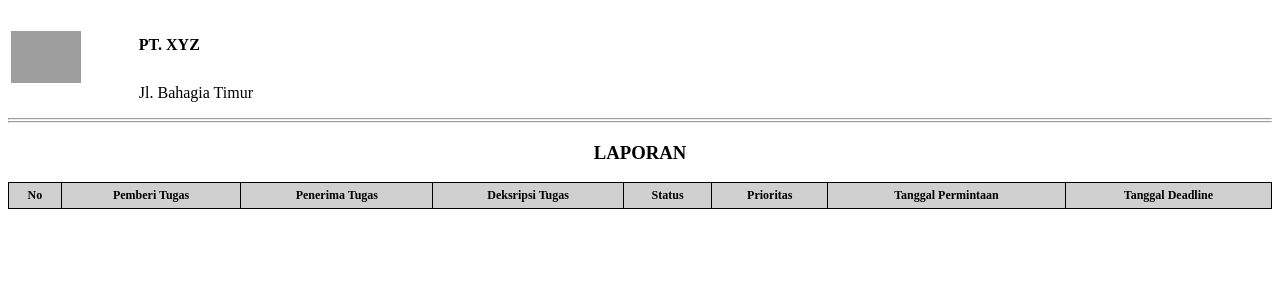
After one commit to ceceprokani/SMT-BE, a PHP site: template src/View/pdf/report.twig in a window 1280 px wide. The commit adds this page. Shown: the top 300 px of the page. Run offline with PHP 8.4, Linux system fonts and the light colour scheme; the template is opened without the code that fills it, so the values that code supplies are empty; some libraries are stand-ins or nearby versions; grey boxes are pictures that could not be loaded.

Commit message:
fix: download report

```diff
--- a/src/App/Routes.php
+++ b/src/App/Routes.php
@@ -59,3 +59,4 @@ $app->post('/task/update-status', [Task::class, 'updateStatus']);
 routes($app, 'task', Task::class);
 
 $app->get('/report', [Report::class, 'index']);
+$app->get('/report/download', [Report::class, 'download']);
--- /dev/null
+++ b/src/View/pdf/report.twig
@@ -0,0 +1,73 @@
+<!DOCTYPE html>
+<html lang="en">
+<head>
+    <meta charset="UTF-8">
+    <meta name="viewport" content="width=device-width, initial-scale=1.0">
+    <title>Document</title>
+    <style>
+        .table-border {
+            border: 1px solid black;
+            border-collapse: collapse;
+        }
+        .table-border th {
+            border: 1px solid black;
+            border-collapse: collapse;
+            background-color: #d0d0d0;
+            font-size: 12px;
+            padding: 5px;
+        }
+        .table-border td {
+            border: 1px solid black;
+            border-collapse: collapse;
+            font-size: 12px;
+            padding: 5px;
+        }
+    </style>
+</head>
+<body>
+    <table width="100%">
+        <tr>
+            <td width="10%"><img src="var:logo" width="70" /></td>
+            <td style="line-height: 20pt">
+                <h4>PT. XYZ</h4>
+                <div>Jl. Bahagia Timur</div>
+            </td>
+        </tr>
+    </table>
+    <hr style="margin-bottom: 0px" />
+    <hr style="margin-top: 1px" />
+    <h3 align="center">LAPORAN</h3>
+    <table width="100%" class="table-border">
+        <thead>
+            <tr>
+                <th>No</th>
+                <th>Pemberi Tugas</th>
+                <th>Penerima Tugas</th>
+                <th>Deksripsi Tugas</th>
+                <th>Status</th>
+                <th>Prioritas</th>
+                <th>Tanggal Permintaan</th>
+                <th>Tanggal Deadline</th>
+            </tr>
+        </thead>
+        <tbody>
+        {% for item in data.data %}
+            <tr>
+                <td style="text-align: center">{{ loop.index }}</td>
+                <td>{{ item.pemberi_tugas }}</td>
+                <td>{{ item.penerima_tugas }}</td>
+                <td>{{ item.deskripsi }}</td>
+                <td style="font-weight: bold; color: white; background: {{ item.status == 'todo' ? '#C5172E' : item.status == 'progress' ? '#E9A319' : '#328E6E' }}">
+                    {% if item.status == 'todo' %}<span>BELUM DIKERJAKAN</span>{% endif %}
+                    {% if item.status == 'progress' %}<span>SEDANG DIKERJAKAN</span>{% endif %}
+                    {% if item.status == 'done' %}<span>SUDAH DIKERJAKAN</span>{% endif %}
+                </td>
+                <td style="text-transform: uppercase; text-align: center">{{ item.prioritas }}</td>
+                <td style="text-transform: uppercase; text-align: center">{{ item.created_at }}</td>
+                <td style="text-transform: uppercase; text-align: center">{{ item.deadline }}</td>
+            </tr>
+        {% endfor %}
+        </tbody>
+    </table>
+</body>
+</html>
```
Also changed, not shown: src/Controller/Report.php (+53 -0 lines), src/Helper/General.php (added, +85 -0 lines), public/assets/images/logo.png (added).
